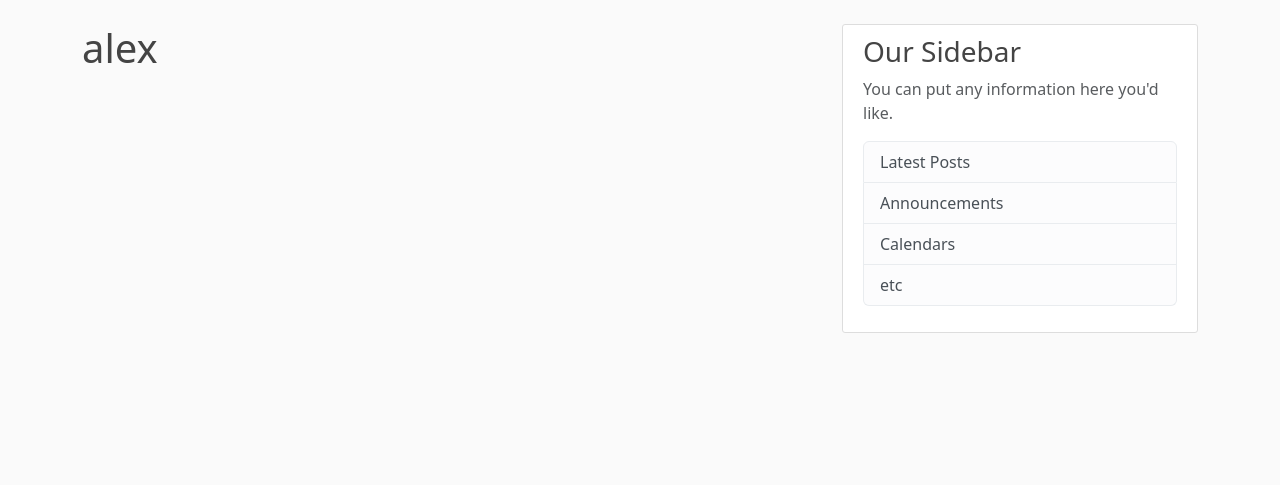
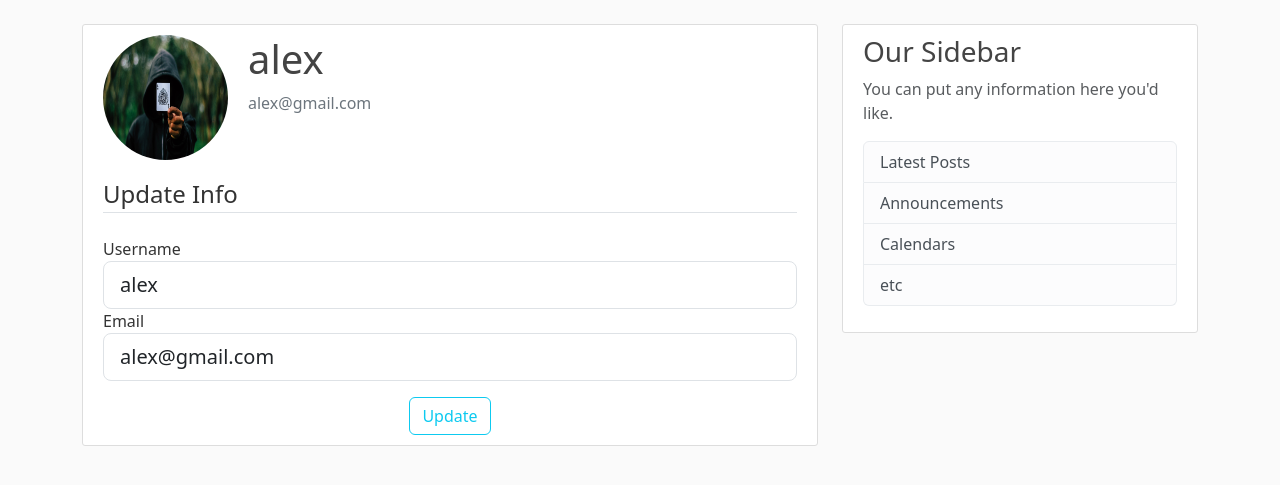
Before and after one commit to alex-njuguna/blog-web-with-flask, a Flask app: page /account in a window 1280 px wide. Shown: the part 56-541 px from the top of the page. Run offline with Flask 3, Linux system fonts and the light colour scheme; a user stored in the database is signed in.

Commit message:
basic update form

```diff
--- a/flaskblog/forms.py
+++ b/flaskblog/forms.py
@@ -1,6 +1,7 @@
 from flask_wtf import FlaskForm
 from wtforms import StringField, PasswordField, SubmitField, BooleanField, EmailField
 from wtforms.validators import DataRequired, Length, Email, EqualTo, ValidationError
+from flask_login import current_user
 
 from flaskblog.models import User
 
@@ -35,3 +36,25 @@ class LoginForm(FlaskForm):
     remember = BooleanField("Remember me")
 
     submit = SubmitField("Sign In")
+
+
+class UpdateUserForm(FlaskForm):
+    username = StringField('Username',
+                            validators=[DataRequired(), Length(min=2, max=20)])
+    email = EmailField("Email", validators=[DataRequired(), Email()])
+
+    submit = SubmitField("Update")
+
+    def validate_username(self, username):
+        if current_user.username != username.data:
+            user = User.query.filter_by(username=username.data).first()
+
+            if user:
+                raise ValidationError("This username is already taken. Choose another one.")
+
+    def validate_email(self, email):
+        if current_user.email != email.data:
+            user = User.query.filter_by(email=email.data).first()
+
+            if user:
+                raise ValidationError("This email is alreay registered.")
--- a/flaskblog/routes.py
+++ b/flaskblog/routes.py
@@ -2,7 +2,7 @@ from flask import render_template, url_for, flash, redirect, request
 from flask_login import login_user, current_user, logout_user, login_required
 
 from flaskblog import app, db
-from flaskblog.forms import RegistrationForm, LoginForm
+from flaskblog.forms import RegistrationForm, LoginForm, UpdateUserForm
 from flaskblog.models import User, Post
 from flaskblog import bcrypt
 
@@ -83,7 +83,18 @@ def logout():
     return redirect(url_for("home"))
 
 
-@app.route("/account")
+@app.route("/account", methods=["GET", "POST"])
 @login_required
 def account():
-    return render_template("account.html", title="account")
+    form = UpdateUserForm()
+    if form.validate_on_submit():
+        current_user.username = form.username.data
+        current_user.email = form.email.data
+        db.session.commit()
+        flash("Your details have been updated successfully!", "success")
+        return redirect(url_for("account"))
+    elif request.method == "GET":
+        form.username.data = current_user.username
+        form.email.data = current_user.email
+    image_file = url_for("static", filename="/profile_pics/"+current_user.image_file)
+    return render_template("account.html", title="account", image_file=image_file, form=form)
--- a/flaskblog/templates/account.html
+++ b/flaskblog/templates/account.html
@@ -1,5 +1,52 @@
 {% extends 'base.html' %}
 
 {% block content %}
-    <h1>{{ current_user.username }}</h1>
+    <div class="content-section">
+        <div class="media" style="display: flex;">
+        <img class="rounded-circle account-img" src="{{ image_file }}">
+        <div class="media-body">
+            <h2 class="account-heading">{{ current_user.username }}</h2>
+            <p class="text-secondary">{{ current_user.email}}</p>
+        </div>
+        </div>
+        <!-- FORM HERE -->
+        <form action="" method="POST" autocomplete="off">
+            {{ form.hidden_tag() }}
+            <fieldset class="form-group">
+                <legend class="border-bottom mb-4">Update Info</legend>
+                <div class="form-group">
+                    {{ form.username.label(class="form-control-label") }}
+
+                    {% if form.username.errors %}
+                        {{ form.username(class="form-control form-control-lg is-invalid")}}
+                        <div class="invalid-feeback">
+                            {% for error in form.username.errors %}
+                                <span>{{ error }}</span>
+                            {% endfor %}
+                        </div>
+                    {% else %}
+                        {{ form.username(class="form-control form-control-lg") }}
+                    {% endif %}
+                </div>
+                <div class="form-group">
+                    {{ form.email.label(class="form-control-label") }}
+
+                    {% if form.email.errors %}
+                        {{ form.email(class="form-control form-control-lg is-invalid")}}
+                        <div class="invalid-feeback">
+                            {% for error in form.email.errors %}
+                                <span>{{ error }}</span>
+                            {% endfor %}
+                        </div>
+                    {% else %}
+                        {{ form.email(class="form-control form-control-lg") }}
+                    {% endif %}
+                </div>
+            </fieldset>
+            <div class="form-group text-center">
+                {{ form.submit(class="btn btn-outline-info mt-3")}}
+            </div>
+        </form>
+    </div>
+
 {% endblock %}
--- a/flaskblog/templates/login.html
+++ b/flaskblog/templates/login.html
@@ -7,7 +7,7 @@
 
             {{ form.hidden_tag() }}
             <fieldset class="form-group">
-                <legend class="border-bottom mb-4">Join Today</legend>
+                <legend class="border-bottom mb-4">Log in</legend>
 
                 <div class="form-group">
                     {{ form.email.label(class="form-control-label") }}
```
Also changed, not shown: flaskblog/static/profile_pics/default.jpg (added), instance/site.db.
